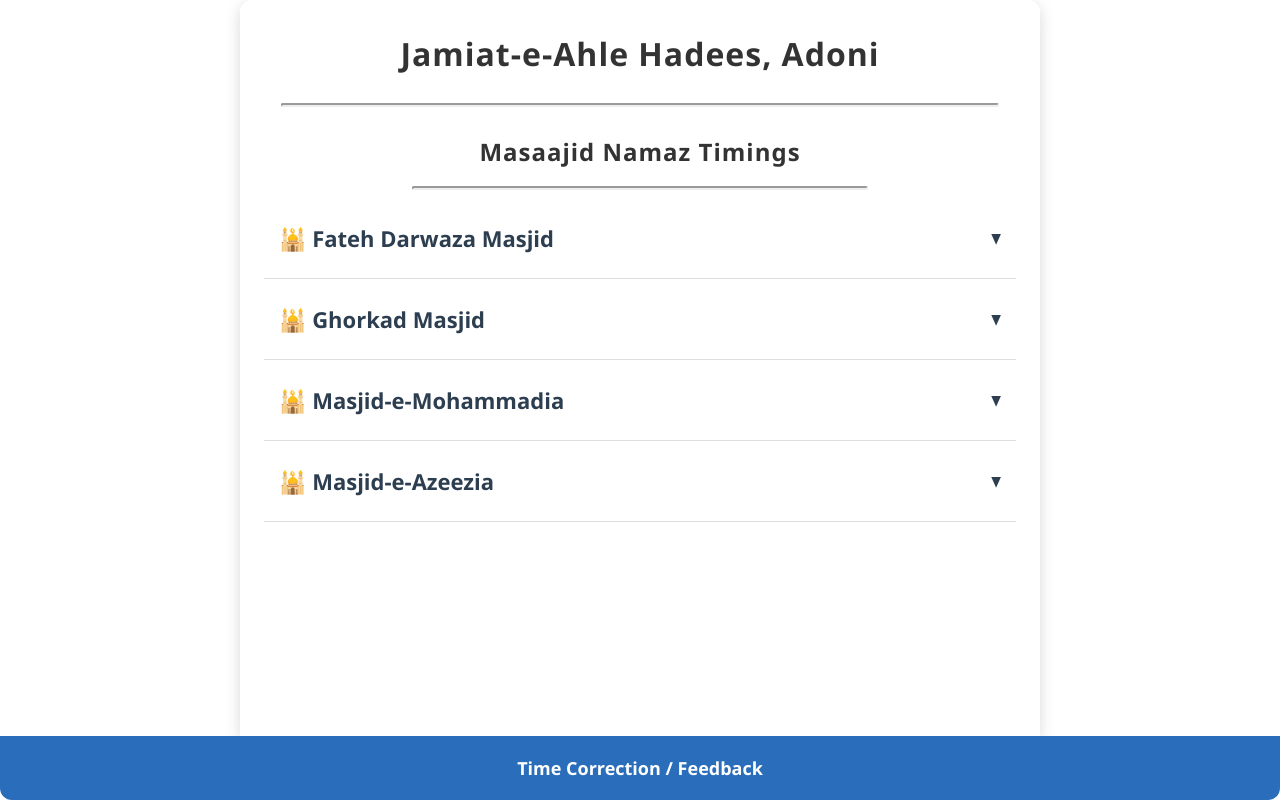
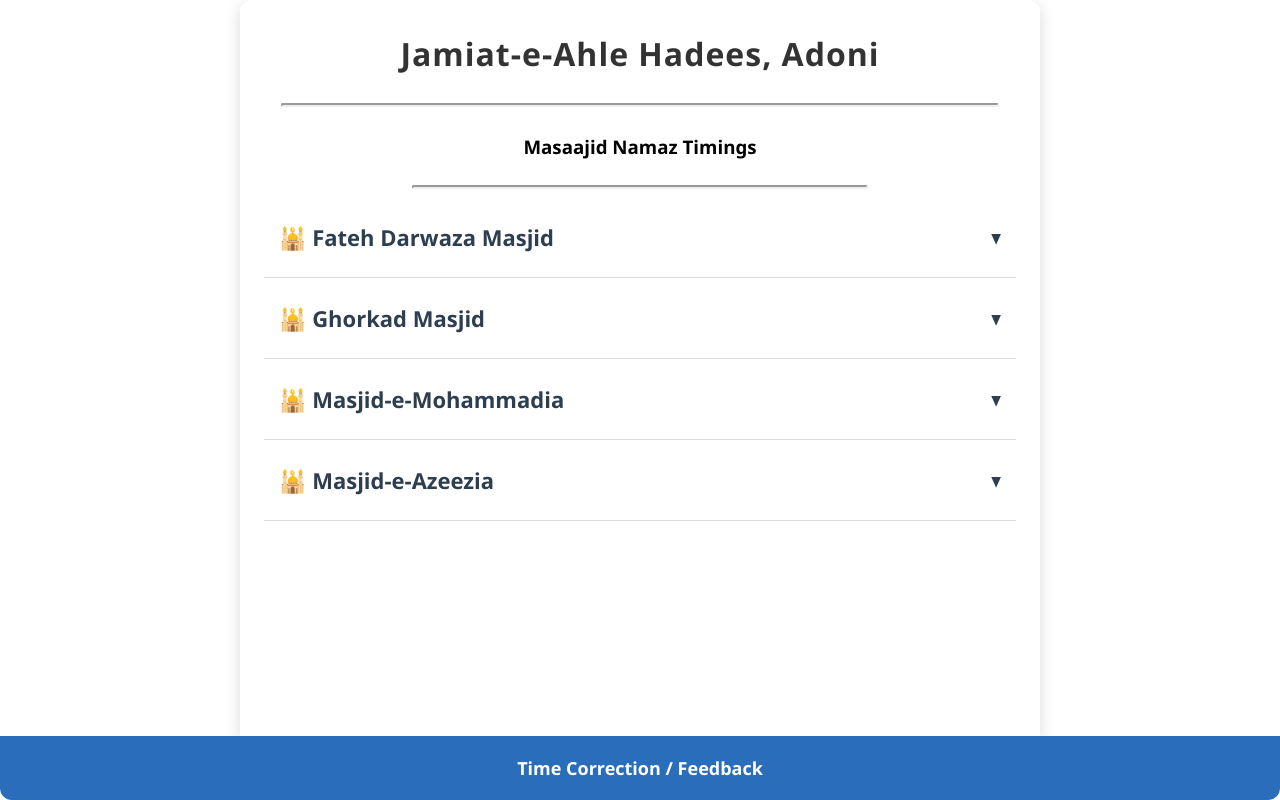
Before and after one commit to TJWaseem511/PrayerTime, a website: page public/index.html in a window 1280 px wide. Drawn offline with Linux system fonts and the light colour scheme.

Commit message:
suheader h3

```diff
--- a/public/index.html
+++ b/public/index.html
@@ -10,7 +10,7 @@
   <div id="mainContainer">
     <h1>Jamiat-e-Ahle Hadees, Adoni</h1>
     <hr style="border-width: 2px; border-radius: 10px; width: 95%; color: azure;">
-    <h2>Masaajid Namaz Timings</h2>
+    <h3>Masaajid Namaz Timings</h3>
     <hr style="border-width: 2px; border-radius: 10px; width: 60%; color: rgb(81, 251, 251);">
     <div id="masjidsContainer">
       <!-- Masjid cards inserted by JS here -->
```
